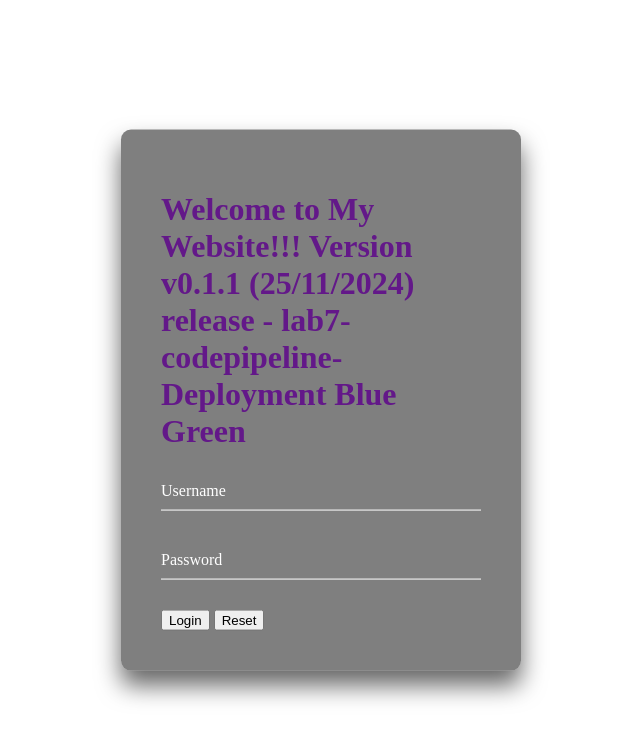
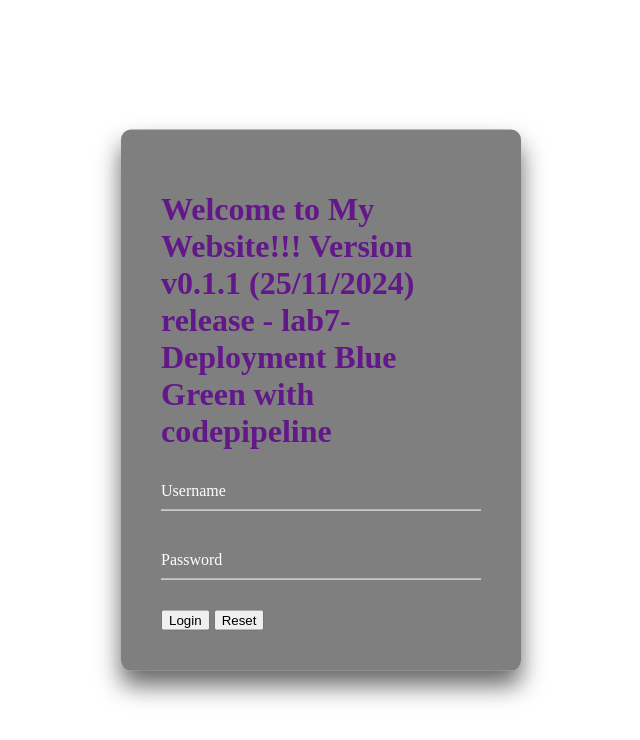
Before and after one commit to ngocdt1digital/nodejs-random-color-deploy, a website: page public/index.html in a window 1280 px wide. Shown: the whole page, without its empty margins (319-959 px from the left). Drawn offline with Linux system fonts and the light colour scheme.

Commit message:
edit file index.html lab7-Deployment Blue Green with codepipeline

```diff
--- a/public/index.html
+++ b/public/index.html
@@ -8,7 +8,7 @@
 </head>
 <body>
     <div class="login-box">
-        <h1 id="welcome" style="color: #631889;">Welcome to My Website!!! Version v0.1.1 (25/11/2024) release - lab7-codepipeline-Deployment Blue Green</h1>
+        <h1 id="welcome" style="color: #631889;">Welcome to My Website!!! Version v0.1.1 (25/11/2024) release - lab7-Deployment Blue Green with codepipeline</h1>
         <form>
           <div class="user-box">
             <input type="text" name="" required="">
```
